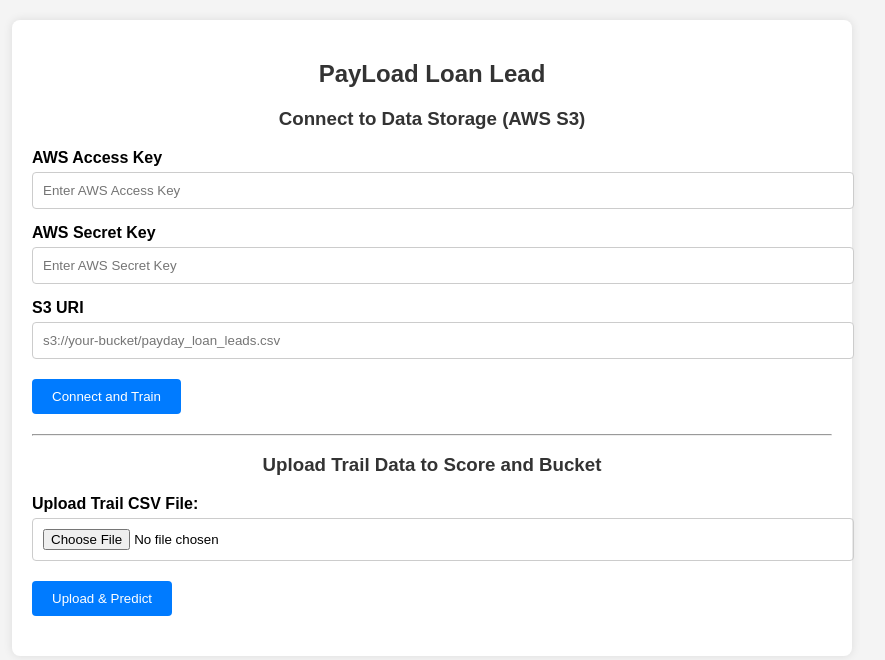
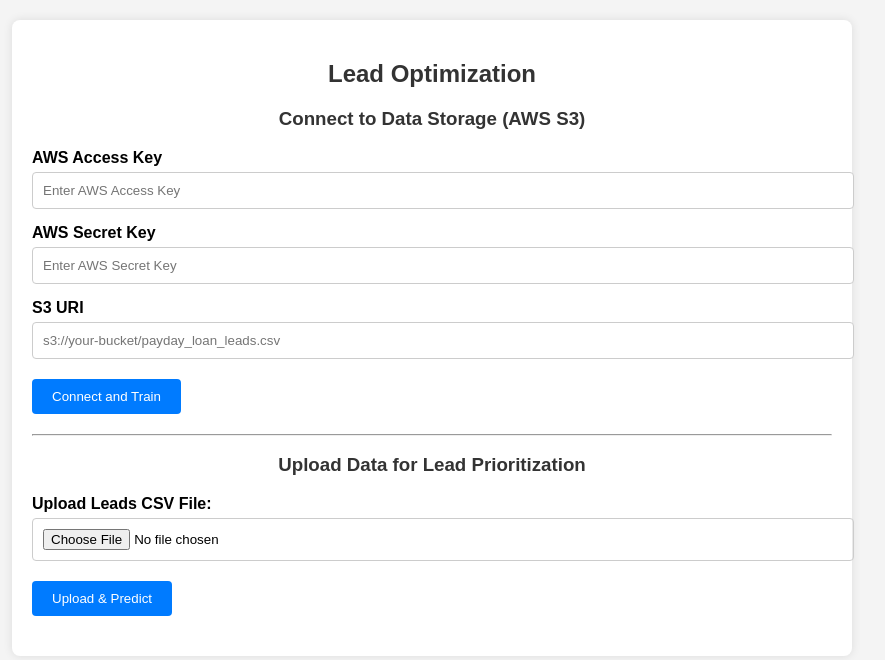
Before and after one commit to The-Trinity-AI-Software/lead_priority, a Flask app: page / in a window 1280 px wide. Shown: the top 660 px of the page, without its empty margins (208-1093 px from the left). Run offline with Flask 3, Linux system fonts and the light colour scheme.

Commit message:
Update index.html

```diff
--- a/templates/index.html
+++ b/templates/index.html
@@ -2,7 +2,7 @@
 <html lang="en">
 <head>
   <meta charset="UTF-8">
-  <title>Payday Loan Model Dashboard</title>
+  <title>Lead Optimization</title>
   <style>
     body { font-family: Arial, sans-serif; margin: 20px; background-color: #f4f4f4; }
     .container { background: white; padding: 20px; border-radius: 8px; max-width: 800px; margin: auto; box-shadow: 0 0 10px rgba(0,0,0,0.1); }
@@ -29,7 +29,7 @@
 </head>
 <body>
   <div class="container">
-    <h2>PayLoad Loan Lead</h2>
+    <h2>Lead Optimization</h2>
 
     <!-- Model Training Section -->
     <h3>Connect to Data Storage (AWS S3)</h3>
@@ -45,8 +45,8 @@
     <hr>
 
     <!-- Trail Prediction Upload -->
-    <h3>Upload Trail Data to Score and Bucket</h3>
-    <label for="trailFile">Upload Trail CSV File:</label>
+    <h3>Upload Data for Lead Prioritization</h3>
+    <label for="trailFile">Upload Leads CSV File:</label>
     <input type="file" id="trailFile" accept=".csv">
     <button onclick="predictTrail()">Upload & Predict</button>
     <div id="trailStatus" class="status"></div>
@@ -115,7 +115,7 @@
       const formData = new FormData();
       formData.append('trail_file', trailFile);
 
-      trailStatus.textContent = "⏳ Scoring trail data...";
+      trailStatus.textContent = "⏳ Prioritizing Lead Data...";
       trailStatus.className = "status";
 
       try {
@@ -125,7 +125,7 @@
         });
         const result = await response.json();
         if (result.status === "success") {
-          trailStatus.innerHTML = `✅ Prediction complete.<br><a href="${result.csv_path}" download>Download CSV</a> | <a href="${result.json_path}" download>Download JSON</a>`;
+          trailStatus.innerHTML = `✅ Prioritization Complete.<br><a href="${result.csv_path}" download>Download CSV</a> | <a href="${result.json_path}" download>Download JSON</a>`;
           trailStatus.classList.add('success');
         } else {
           trailStatus.textContent = `❌ Error: ${result.message}`;
```
